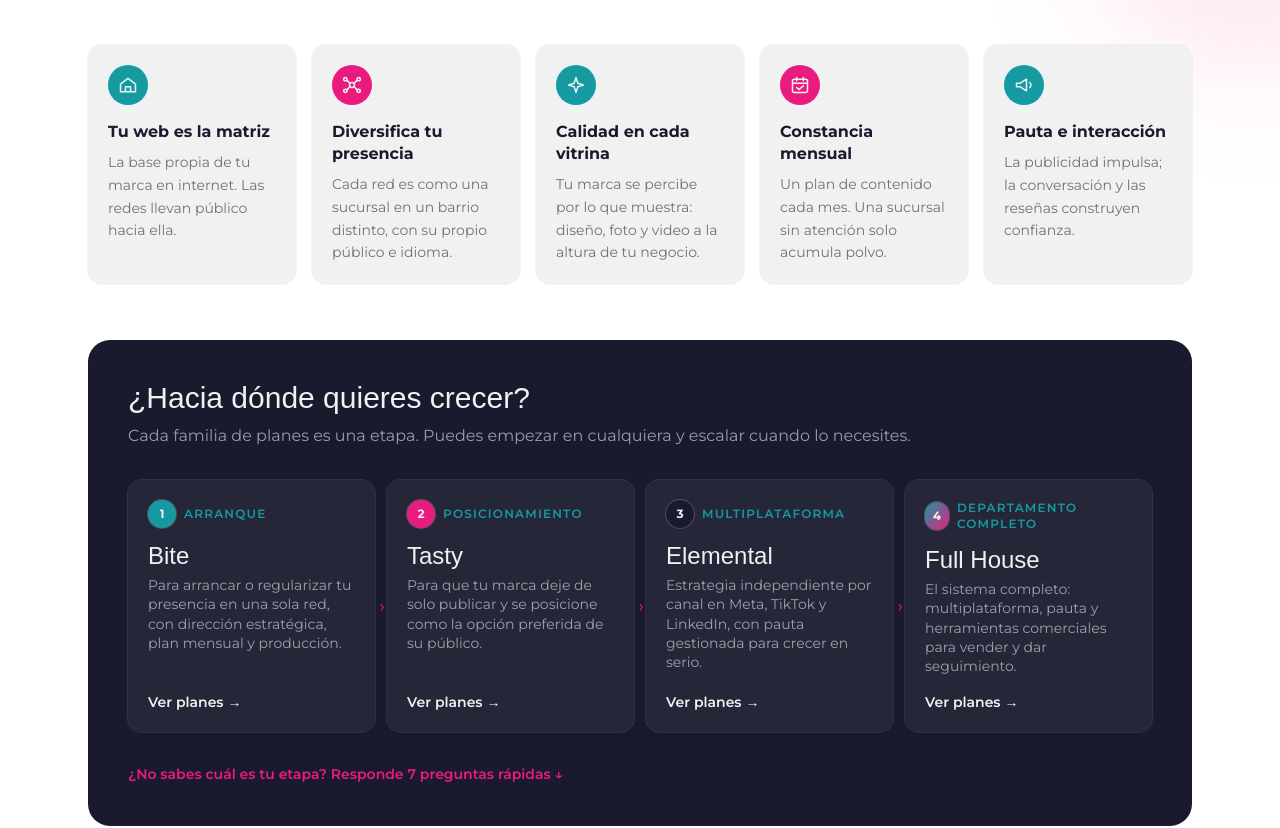
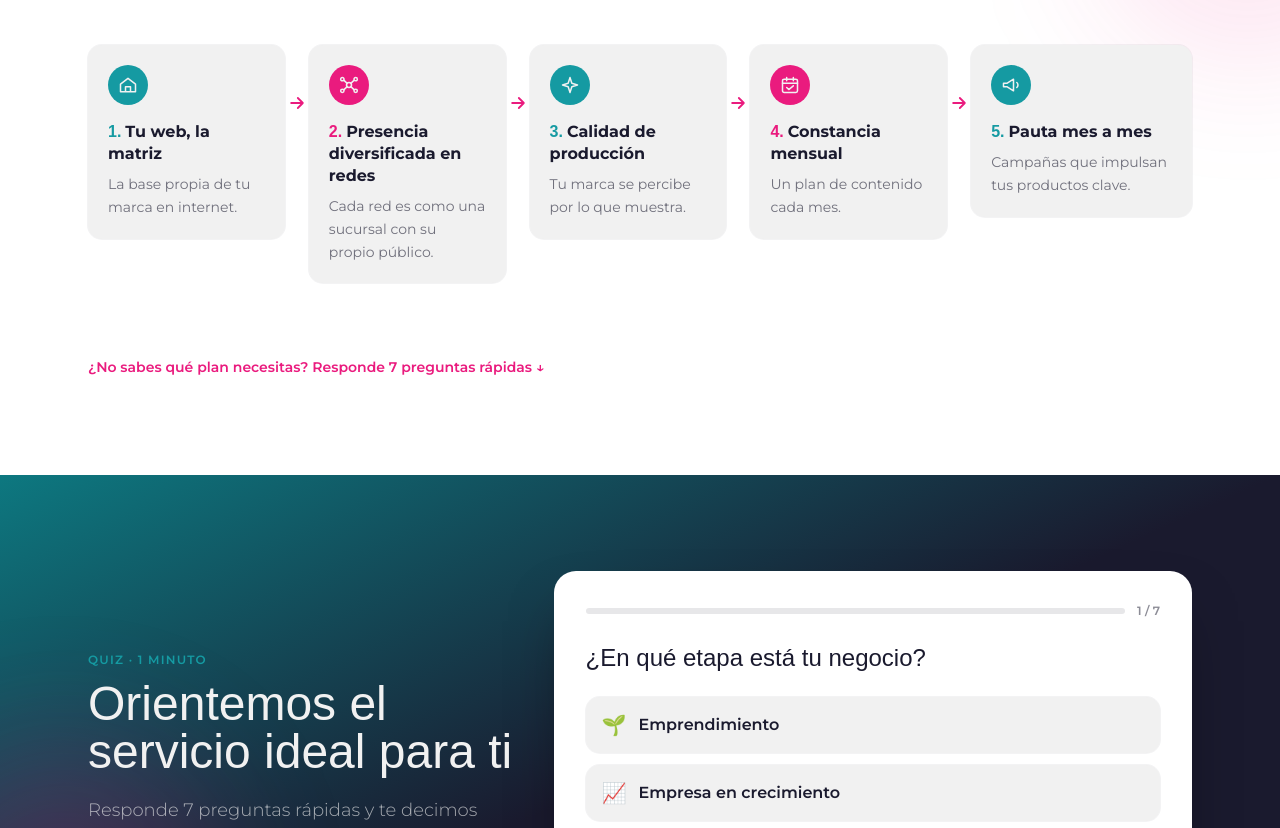
Before and after one commit to crealtivadigital-arch/crealtiva-digital-web, a Next.js app: page /servicios/marketing-digital in a window 1280 px wide. Shown: the part 1120-1948 px from the top of the page. Built offline with nearby package versions, Linux system fonts and the light colour scheme; a web font is replaced by a local one.

Commit message:
Marketing Digital: strategy as 5-step flow with arrows and hover detail; drop growth-route block
Co-Authored-By: Claude Opus 5.5 <noreply@anthropic.com>

```diff
--- a/src/components/marketing/MarketingStrategy.tsx
+++ b/src/components/marketing/MarketingStrategy.tsx
@@ -1,17 +1,17 @@
-import { families } from "@/content/marketing";
+// Antes de los paquetes: qué significa hacer estrategia (no solo publicar), como un flujo de
+// cinco pasos. Al pasar el mouse (o tocar, en celular) cada paso se amplía y muestra más detalle.
 
-// Antes de los paquetes: qué significa hacer estrategia (no solo publicar) y la ruta de
-// crecimiento Bite → Tasty → Elemental → Full House.
-
-const pillars: { title: string; detail: string; icon: React.ReactNode }[] = [
+const pillars: { title: string; detail: string; more: string; icon: React.ReactNode }[] = [
   {
-    title: "Tu web es la matriz",
-    detail: "La base propia de tu marca en internet. Las redes llevan público hacia ella.",
+    title: "Tu web, la matriz",
+    detail: "La base propia de tu marca en internet.",
+    more: "Ahí viven tu catálogo, tu información y tu forma de atender. Las redes llevan público hacia ella.",
     icon: <path d="M3 11l9-7 9 7v9H3zM9 20v-6h6v6" />,
   },
   {
-    title: "Diversifica tu presencia",
-    detail: "Cada red es como una sucursal en un barrio distinto, con su propio público e idioma.",
+    title: "Presencia diversificada en redes",
+    detail: "Cada red es como una sucursal con su propio público.",
+    more: "Facebook, Instagram, TikTok, LinkedIn y Google Business: cada canal con su tono y su estrategia.",
     icon: (
       <>
         <circle cx="12" cy="12" r="3" />
@@ -24,13 +24,15 @@ const pillars: { title: string; detail: string; icon: React.ReactNode }[] = [
     ),
   },
   {
-    title: "Calidad en cada vitrina",
-    detail: "Tu marca se percibe por lo que muestra: diseño, foto y video a la altura de tu negocio.",
+    title: "Calidad de producción",
+    detail: "Tu marca se percibe por lo que muestra.",
+    more: "Video, foto y diseño a la altura de tu negocio, en cada publicación y en cada red.",
     icon: <path d="M12 3l2.2 6.8L21 12l-6.8 2.2L12 21l-2.2-6.8L3 12l6.8-2.2z" />,
   },
   {
     title: "Constancia mensual",
-    detail: "Un plan de contenido cada mes. Una sucursal sin atención solo acumula polvo.",
+    detail: "Un plan de contenido cada mes.",
+    more: "Calendario, producción y publicación sin pausas: una sucursal sin atención solo acumula polvo.",
     icon: (
       <>
         <rect x="3" y="5" width="18" height="16" rx="2" />
@@ -39,8 +41,9 @@ const pillars: { title: string; detail: string; icon: React.ReactNode }[] = [
     ),
   },
   {
-    title: "Pauta e interacción",
-    detail: "La publicidad impulsa; la conversación y las reseñas construyen confianza.",
+    title: "Pauta mes a mes",
+    detail: "Campañas que impulsan tus productos clave.",
+    more: "Cada mes elegimos qué productos o servicios impulsar con publicidad y medimos lo que funciona.",
     icon: (
       <>
         <path d="M3 10v4h4l8 5V5L7 10z" />
@@ -49,13 +52,6 @@ const pillars: { title: string; detail: string; icon: React.ReactNode }[] = [
     ),
   },
 ];
-
-const steps: Record<string, { label: string; color: string }> = {
-  bite: { label: "Arranque", color: "bg-teal" },
-  tasty: { label: "Posicionamiento", color: "bg-magenta" },
-  elemental: { label: "Multiplataforma", color: "bg-navy" },
-  "full-house": { label: "Departamento completo", color: "bg-gradient-to-br from-teal to-magenta" },
-};
 
 export default function MarketingStrategy() {
   return (
@@ -76,57 +72,48 @@ export default function MarketingStrategy() {
           </p>
         </div>
 
-        <ul className="mt-12 grid gap-4 sm:grid-cols-2 lg:grid-cols-5">
+        {/* Flujo de 5 pasos con flechas */}
+        <ol className="mt-12 flex flex-col items-stretch gap-2 lg:min-h-[17rem] lg:flex-row lg:items-start lg:gap-0">
           {pillars.map((p, i) => (
-            <li key={p.title} className="rounded-card bg-cream p-5 ring-1 ring-navy/5">
+            <li key={p.title} className="flex flex-col items-center lg:flex-1 lg:flex-row lg:items-start">
+              <div
+                tabIndex={0}
+                className="group relative w-full cursor-default rounded-card bg-cream p-5 outline-none ring-1 ring-navy/5 transition-all duration-300 ease-out hover:z-10 hover:bg-white hover:shadow-[0_24px_48px_-16px_rgba(26,26,46,0.3)] hover:ring-teal/40 focus:z-10 focus:bg-white focus:shadow-[0_24px_48px_-16px_rgba(26,26,46,0.3)] focus:ring-teal/40 lg:hover:scale-[1.06] lg:focus:scale-[1.06]"
+              >
+                <div className="flex items-center gap-3 lg:block">
                   <span
-                className={`flex h-10 w-10 items-center justify-center rounded-full text-cream ${i % 2 ? "bg-magenta" : "bg-teal"}`}
+                    className={`flex h-10 w-10 shrink-0 items-center justify-center rounded-full text-cream transition-transform duration-300 group-hover:scale-110 group-focus:scale-110 ${
+                      i % 2 ? "bg-magenta" : "bg-teal"
+                    }`}
                   >
                     <svg aria-hidden viewBox="0 0 24 24" className="h-5 w-5" fill="none" stroke="currentColor" strokeWidth="1.8" strokeLinecap="round" strokeLinejoin="round">
                       {p.icon}
                     </svg>
                   </span>
-              <h3 className="mt-4 font-bold leading-snug text-navy">{p.title}</h3>
+                  <h3 className="font-bold leading-snug text-navy lg:mt-4">
+                    <span className={`mr-1 font-display ${i % 2 ? "text-magenta" : "text-teal"}`}>{i + 1}.</span>
+                    {p.title}
+                  </h3>
+                </div>
                 <p className="mt-2 text-sm leading-relaxed text-navy/60">{p.detail}</p>
-            </li>
-          ))}
-        </ul>
-
-        {/* Ruta de crecimiento */}
-        <div className="mt-14 rounded-block bg-navy p-6 md:p-10">
-          <h3 className="font-display text-2xl text-cream md:text-3xl">¿Hacia dónde quieres crecer?</h3>
-          <p className="mt-2 text-cream/60">Cada familia de planes es una etapa. Puedes empezar en cualquiera y escalar cuando lo necesites.</p>
-          <ol className="mt-8 grid gap-3 md:grid-cols-4">
-            {families.map((f, i) => (
-              <li key={f.id} className="relative">
-                <a
-                  href={`#familia-${f.id}`}
-                  className="group flex h-full flex-col rounded-card bg-white/[0.05] p-5 ring-1 ring-white/10 transition hover:-translate-y-0.5 hover:bg-white/[0.09]"
-                >
-                  <span className="flex items-center gap-2">
-                    <span className={`flex h-7 w-7 items-center justify-center rounded-full text-xs font-bold text-cream ${steps[f.id].color} ring-1 ring-white/20`}>
-                      {i + 1}
-                    </span>
-                    <span className="text-xs font-semibold uppercase tracking-widest text-teal">{steps[f.id].label}</span>
-                  </span>
-                  <span className="mt-3 font-display text-2xl text-cream">{f.name}</span>
-                  <span className="mt-1 text-sm leading-snug text-cream/60">{f.description}</span>
-                  <span className="mt-auto pt-4 text-sm font-semibold text-cream transition-transform group-hover:translate-x-1">
-                    Ver planes →
-                  </span>
-                </a>
-                {i < families.length - 1 && (
-                  <span aria-hidden className="absolute -right-2.5 top-1/2 z-10 hidden -translate-y-1/2 text-lg text-magenta md:block">
-                    ›
+                <p className="max-h-0 overflow-hidden text-sm leading-relaxed text-navy/80 opacity-0 transition-all duration-300 group-hover:mt-3 group-hover:max-h-40 group-hover:opacity-100 group-focus:mt-3 group-focus:max-h-40 group-focus:opacity-100">
+                  {p.more}
+                </p>
+              </div>
+              {i < pillars.length - 1 && (
+                <span aria-hidden className="flex h-7 w-7 shrink-0 items-center justify-center text-magenta lg:mt-12 lg:h-auto lg:w-6">
+                  <svg viewBox="0 0 24 24" className="h-5 w-5 rotate-90 lg:rotate-0" fill="none" stroke="currentColor" strokeWidth="2.2" strokeLinecap="round" strokeLinejoin="round">
+                    <path d="M5 12h14M13 6l6 6-6 6" />
+                  </svg>
                 </span>
               )}
             </li>
           ))}
         </ol>
-          <a href="#quiz" className="mt-8 inline-flex items-center gap-2 text-sm font-semibold text-magenta hover:text-magenta-light">
-            ¿No sabes cuál es tu etapa? Responde 7 preguntas rápidas ↓
+
+        <a href="#quiz" className="mt-10 inline-flex items-center gap-2 text-sm font-semibold text-magenta hover:text-magenta-light">
+          ¿No sabes qué plan necesitas? Responde 7 preguntas rápidas ↓
         </a>
-        </div>
       </div>
     </section>
   );
```
Lines whose indentation alone changed are shown as unchanged.
